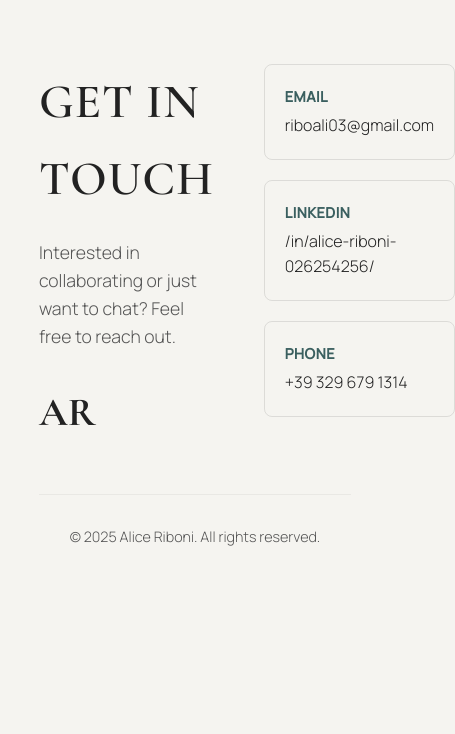
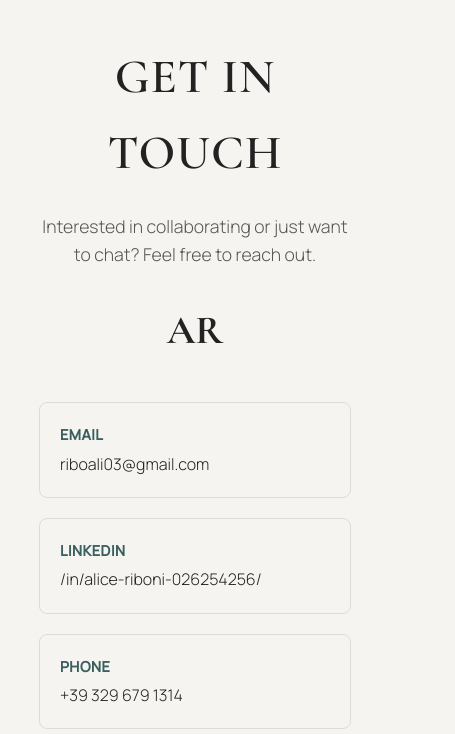
Before and after one commit to aliceriboni/aliceriboni.github.io, a plain HTML site: page index.html in a window 390 px wide. Shown: the part 5139-5873 px from the top of the page, 455 px wide, since content can reach past the window. Before the commit the page ends 5787 px from the top, so only its background shows below. Drawn offline with nearby package versions, Linux system fonts and the light colour scheme.

Commit message:
Mobile layout fix

```diff
--- a/index.html
+++ b/index.html
@@ -120,7 +120,7 @@
                 <div class="timeline-item fade-in">
                     <h3>High school diploma in LANGUAGES</h3>
                     <span class="timeline-sub">IIS Leonardo Da Vinci | Maccarese- Roma | 2017 - 2022</span>
-                    <p style="margin-top: 10px;">International experiences: Learning weeks Dubai, Erasmus+ remote project.</p>
+                    <p style="margin-top: 10px;">International experiences: Learning weeks Dubai.</p>
                 </div>
             </div>
         </section>
--- a/style.css
+++ b/style.css
@@ -394,3 +394,50 @@ footer {
     font-size: 0.9rem;
     color: var(--text-light);
 }
+
+@media (max-width: 768px) {
+
+    /* 1. Impila le due colonne (sinistra e destra)
+         verticalmente invece che orizzontalmente.
+    */
+    .footer-container {
+        flex-direction: column;
+        align-items: center;  /* Centra i blocchi */
+        gap: 40px;            /* Riduci il gap per lo stacking */
+    }
+
+    /* 2. Centra il testo e il logo nel blocco di sinistra.
+    */
+    .footer-left {
+        align-items: center;  /* Centra il logo AR */
+        text-align: center;   /* Centra il testo */
+    }
+
+    /* 3. Sovrascrivi l'allineamento a sinistra dell'h2.
+    */
+    .footer-left h2 {
+        text-align: center;
+    }
+
+    /* 4. Fai in modo che il paragrafo si adatti bene.
+    */
+    .footer-left p {
+        max-width: 100%;
+    }
+
+    /* 5. Assicurati che il blocco di destra (link)
+         usi tutto lo spazio e sia centrato.
+    */
+    .footer-right {
+        width: 100%;
+        justify-content: center; /* Centra il box dei link */
+    }
+
+    /* 6. Il box dei link può essere un po' più largo
+         su mobile per riempire lo spazio.
+    */
+    .contact-links {
+        width: 100%;
+        max-width: 450px;
+    }
+}
```
